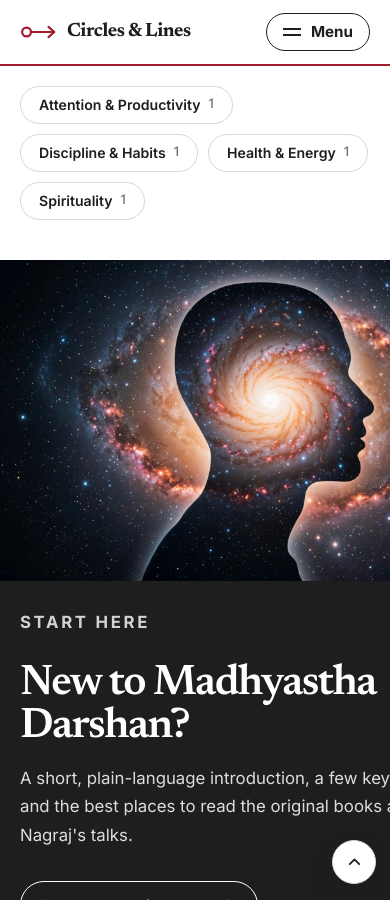
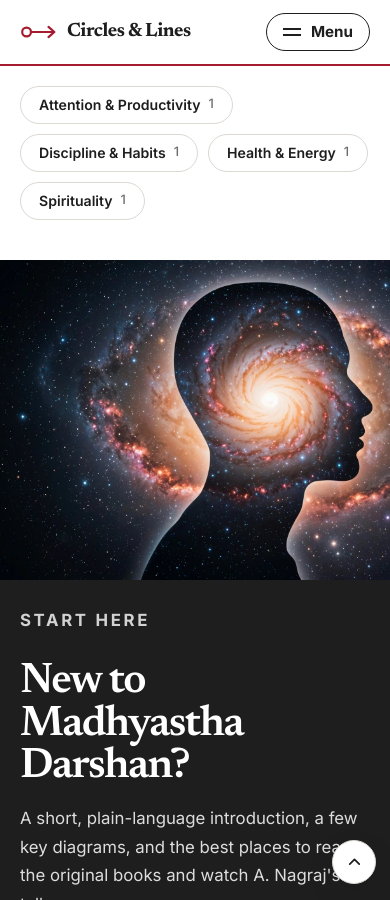
Before and after one commit to aeshalavamshi/vamshi-blog, a Jekyll site: the page built from index.html, in a window 390 px wide and 900 px high, scrolled down 2201 px. Built offline with Jekyll 4.4.1, drawn with Linux system fonts in a browser that asks for light colours.

Commit message:
Fix hero overflow on mobile
Co-Authored-By: Claude Sonnet 5.5 <noreply@anthropic.com>

```diff
--- a/assets/style.css
+++ b/assets/style.css
@@ -333,3 +333,11 @@ main{padding-top:calc(var(--hh) + 2px)}
   .box{padding:20px}
   #top{right:14px;bottom:16px}
 }
+
+/* keep hero/band text inside narrow screens */
+@media (max-width:860px){
+  .mdhero,.mdband{grid-template-columns:minmax(0,1fr)}
+  .mdhero .txt,.mdband .txt{min-width:0;align-items:stretch}
+  .mdhero .btns,.mdband .btns,.statement .btns{max-width:100%}
+  .mdhero h1,.mdband h2{overflow-wrap:anywhere}
+}
```
